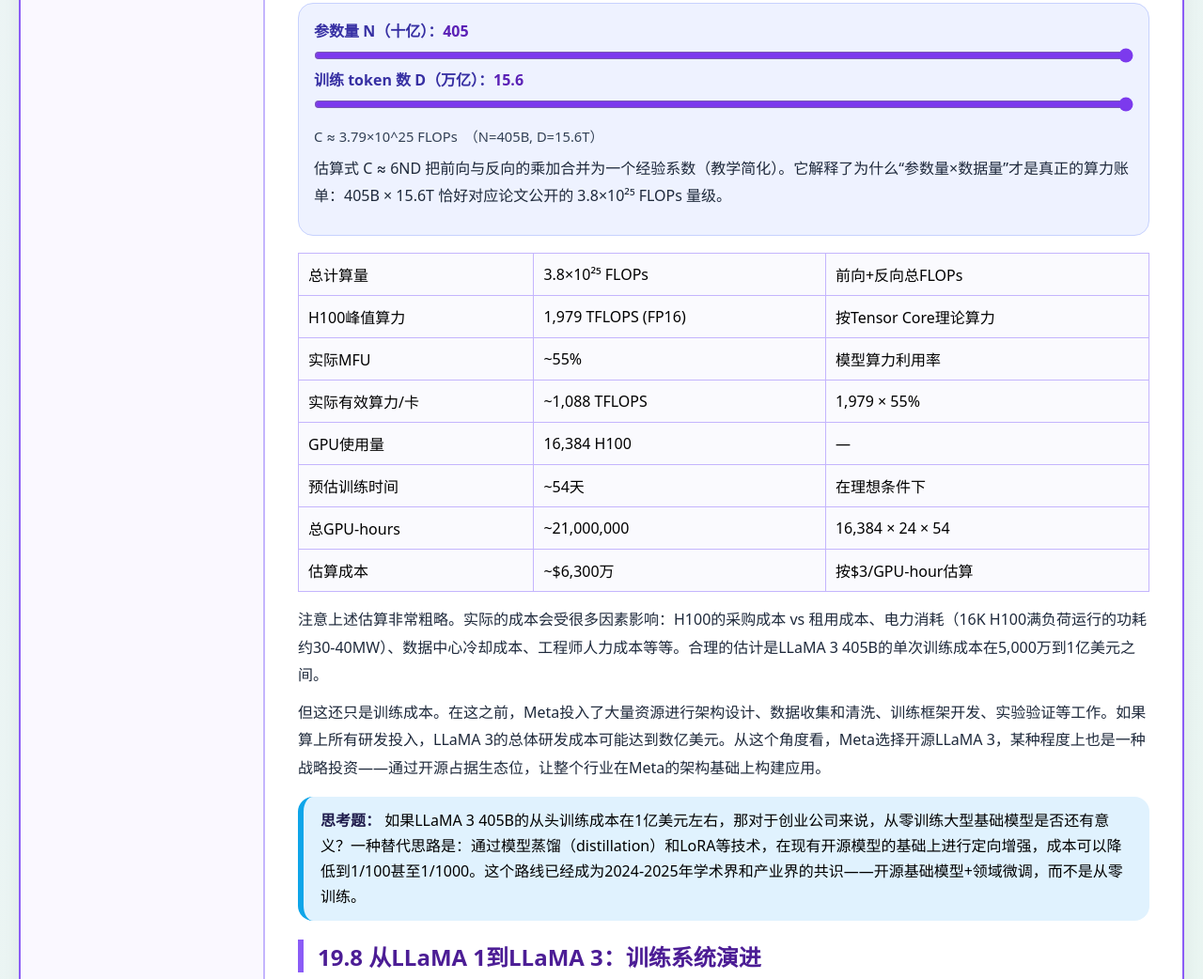
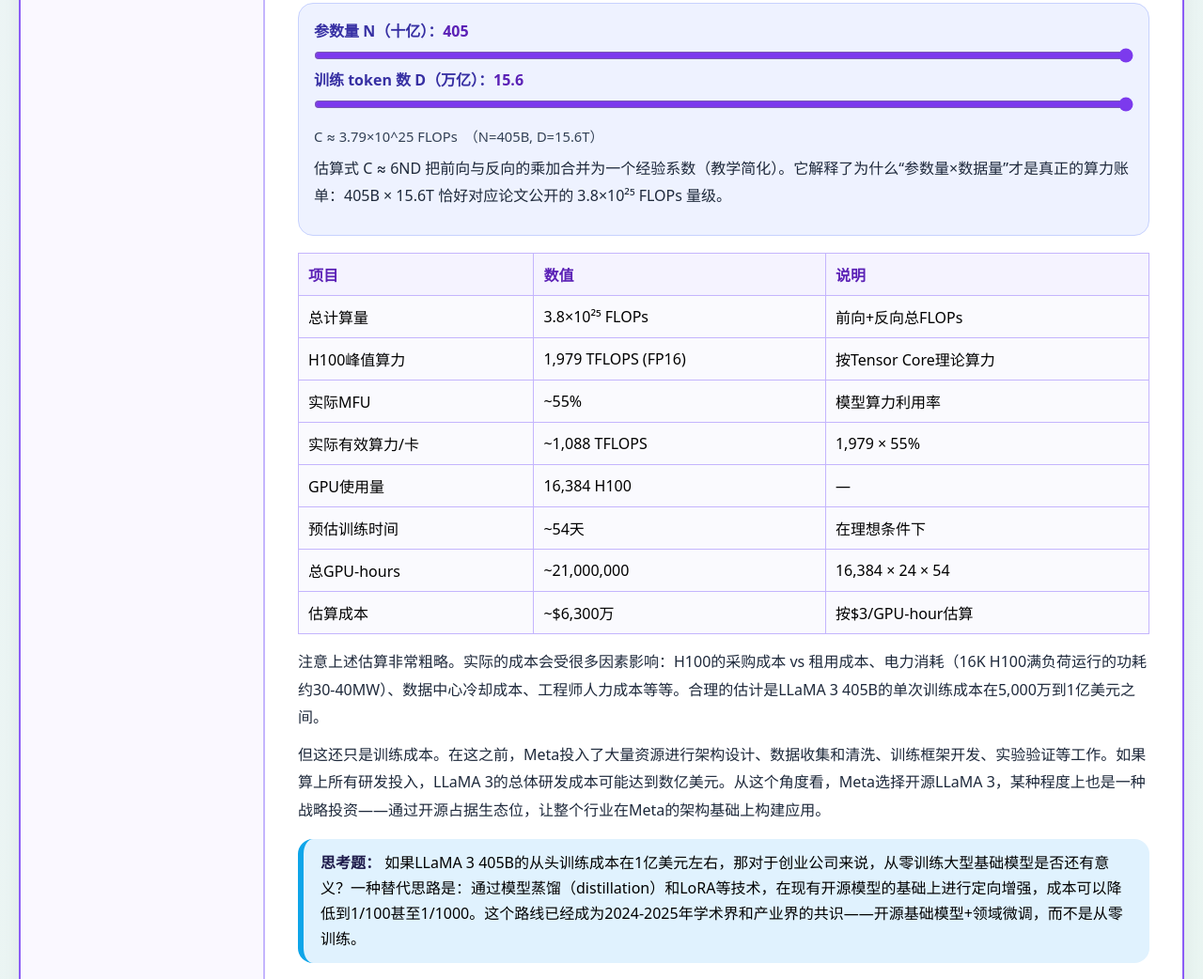
Before and after one commit to 1998x-stack/llama-tutorial, a plain HTML site: page 19.html in a window 1280 px wide. Shown: the part 7243-8285 px from the top of the page at 94% size. Drawn offline with Linux system fonts and the light colour scheme.

Commit message:
fix(llama-tutorial): restore cost table header row in chapter 19.7

```diff
--- a/19.html
+++ b/19.html
@@ -429,6 +429,11 @@ class LossMonitor:
 
         <table>
             <tr>
+                <th>项目</th>
+                <th>数值</th>
+                <th>说明</th>
+            </tr>
+            <tr>
                 <td>总计算量</td>
                 <td>3.8×10²⁵ FLOPs</td>
                 <td>前向+反向总FLOPs</td>
```
